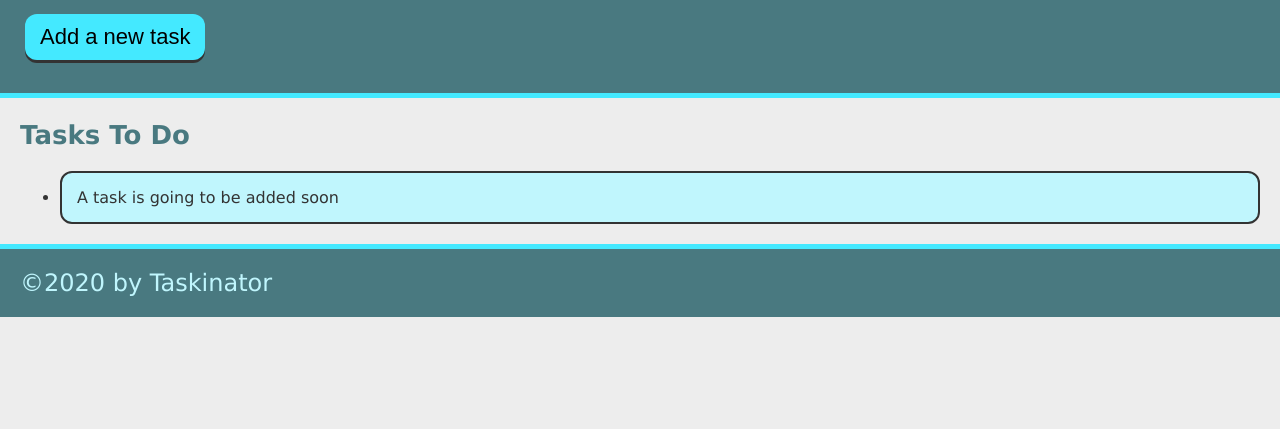
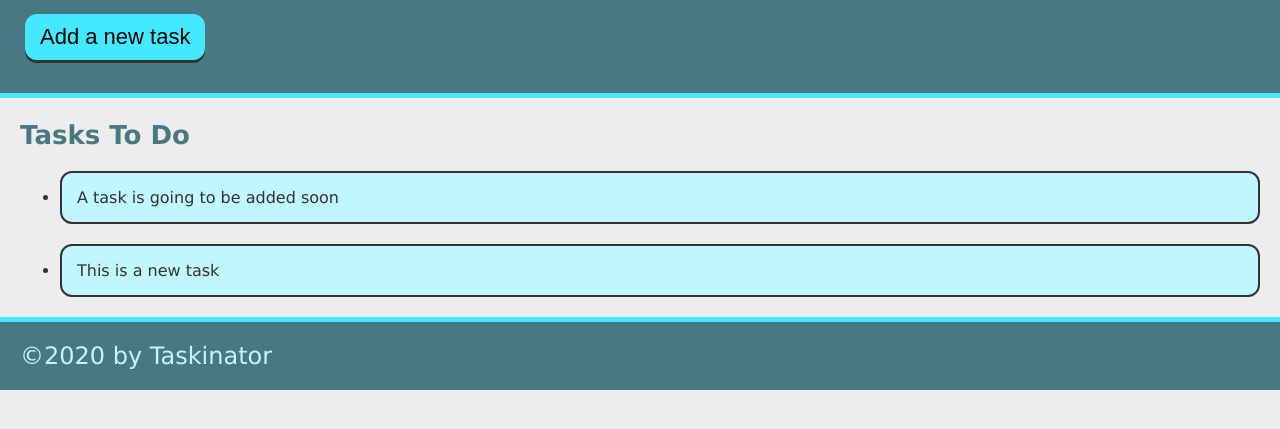
Before and after one commit to Christian-Vavuris/Kanban, a plain HTML site: page index.html in a window 1280 px wide. Both pictures are taken after a click on the button "Add a new task". Shown: the part 115-544 px from the top of the page. Drawn offline with Linux system fonts and the light colour scheme.

Commit message:
learned about the DOM and how to add additional HTML elements

```diff
--- a/index.html
+++ b/index.html
@@ -11,12 +11,12 @@
     <header>
         <h1 class = "page-title">Taskinator</h1>
         <p>Click on the button below to add a new task.</p>
-        <button class ="btn"> Add a new task </button>
+        <button class ="btn" id="save-task"> Add a new task </button>
     </header>
     <main>
         <section class="task-list-wrapper">
             <h2 class="list-title">Tasks To Do</h2>
-            <ul class="task-list-item">
+            <ul class="task-list-item" id="tasks-to-do">
                 <li class = "task-item">A task is going to be added soon</li>
             </ul>
         </section>
--- a/kanban.js
+++ b/kanban.js
@@ -0,0 +1,11 @@
+var buttonEl = document.querySelector("#save-task");
+var tasksToDoEl = document.querySelector("#tasks-to-do");
+
+var createTaskHandler = function() {
+    var listItemEl = document.createElement("li");
+    listItemEl.className = "task-item";
+    listItemEl.textContent = "This is a new task";
+    tasksToDoEl.appendChild(listItemEl);
+}
+
+buttonEl.addEventListener("click", createTaskHandler);
```
